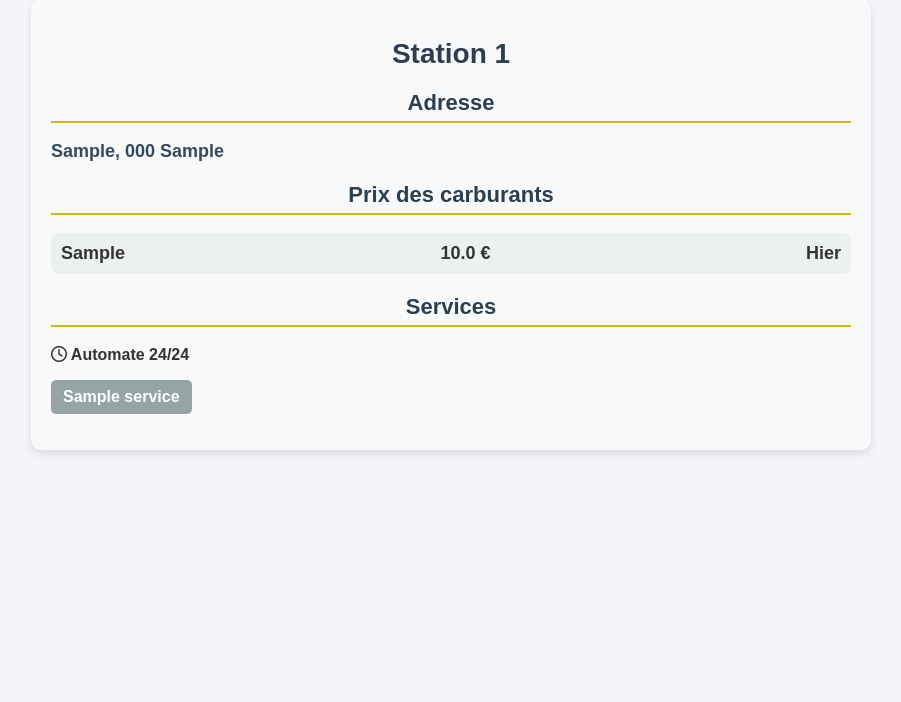
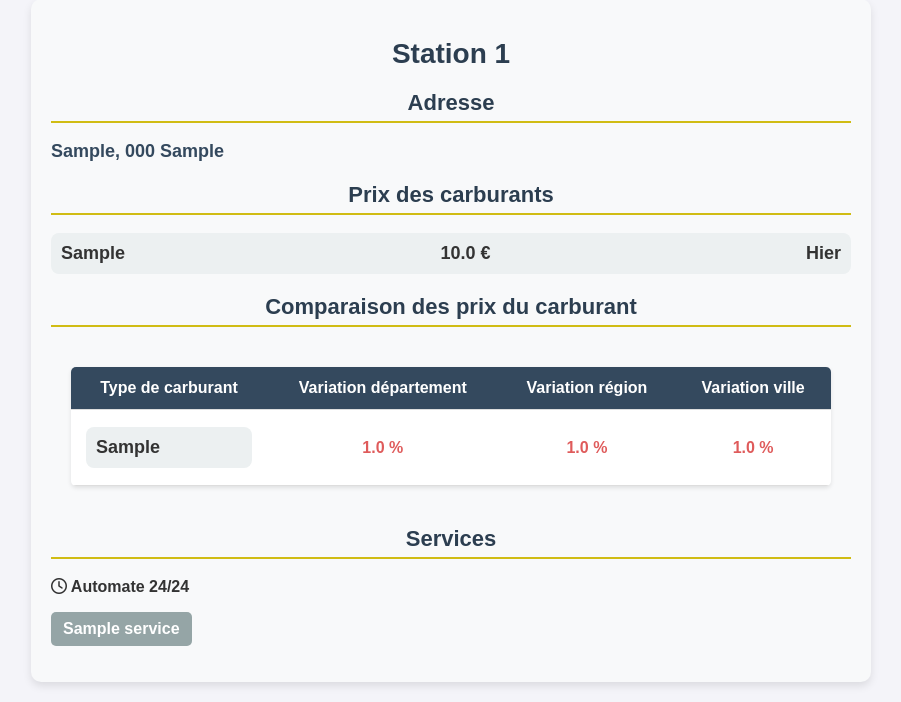
Before and after one commit to Robinho67200/carburant_monitoring, a Django app: template src/main_app/templates/station.html in a window 1280 px wide. Shown: the part 117-819 px from the top of the page, without its empty margins (189-1090 px from the left). Before the commit the page ends 571 px from the top, so only its background shows below. Run offline with Django 5.2, Linux system fonts and the light colour scheme; tables that the repository leaves empty hold one stand-in row (values such as "Sample post"); the template is opened without the code that fills it: values that come from a table or form of the project are taken from there, most other values are stand-ins (such as "Sample title", 1, 10 or a date in 2020); data that the repository does not hold is empty; some libraries are stand-ins or nearby versions.

Commit message:
Modification of the station.html, station.css, models.py files, and the last_reading_by_station_and_fuel.sql dbt file. - Objective: Add a table showing the percentage difference between the station price and the average price for the department, region, and city.

```diff
--- a/src/main_app/models.py
+++ b/src/main_app/models.py
@@ -154,6 +154,9 @@ class LastReadingStationFuel(models.Model):
     prix = models.FloatField(null=True)
     dat_maj = models.DateTimeField(null=True)
     days_difference = models.IntegerField()
+    pourcentage_variation_department = models.FloatField()
+    pourcentage_variation_region = models.FloatField()
+    pourcentage_variation_city = models.FloatField()
 
     class Meta:
         managed = False
--- a/src/main_app/templates/station.html
+++ b/src/main_app/templates/station.html
@@ -34,6 +34,62 @@
         {% endfor %}
     </ul>
 
+    {% if carburants %}
+        <h2>Comparaison des prix du carburant</h2>
+            <div class="comparaison-geographique">
+                <table>
+                <thead>
+                    <tr>
+                        <th>Type de carburant</th>
+                        <th>Variation département</th>
+                        <th>Variation région</th>
+                        <th>Variation ville</th>
+                    </tr>
+                </thead>
+                <tbody>
+                    {% for carburant in carburants %}
+                        <tr>
+                            <td>
+                                <p class="type_carburant" id="{% if carburant.type_carburant == 'Diesel' %}Diesel{% elif carburant.type_carburant == 'SP95' %}SP95{% elif carburant.type_carburant == 'SP98' %}SP98{% elif carburant.type_carburant == 'E10' %}E10{% elif carburant.type_carburant == 'E85' %}E85{% elif carburant.type_carburant == 'GPL' %}GPL{% endif %}">
+                                    {{ carburant.type_carburant }}
+                                </p>
+                            </td>
+
+                            <td>
+                                <p class="{% if carburant.pourcentage_variation_department < 0 %}negatif{% elif carburant.pourcentage_variation_department > 0 %}positif{% else %}neutre{% endif %}">
+                                    {{ carburant.pourcentage_variation_department }} %
+                                </p>
+                            </td>
+
+                            <td>
+                                <p class="{% if carburant.pourcentage_variation_region < 0 %}negatif{% elif carburant.pourcentage_variation_region > 0 %}positif{% else %}neutre{% endif %}">
+                                    {{ carburant.pourcentage_variation_region }} %
+                                </p>
+                            </td>
+
+                            <td>
+                                <p class="{% if carburant.pourcentage_variation_city < 0 %}negatif{% elif carburant.pourcentage_variation_city > 0 %}positif{% else %}neutre{% endif %}">
+                                    {{ carburant.pourcentage_variation_city }} %
+                                </p>
+                            </td>
+
+                        </tr>
+                    {% endfor %}
+                </tbody>
+                </table>
+            </div>
+
+    {% endif %}
+
+
+
+
+
+
+
+
+
+
     <h2>Services</h2>
     {% if station.automate_24_24 %}
         <p class="automate"><i class="fa-regular fa-clock"></i> Automate 24/24</p>
@@ -47,4 +103,5 @@
 
 
 
+
 {% endblock %}
--- a/src/static/station.css
+++ b/src/static/station.css
@@ -25,7 +25,7 @@ h2 {
     padding: 0;
 }
 
-.carburant-item {
+.carburant-item, .type_carburant {
     display: flex;
     justify-content: space-between;
     align-items: center;
@@ -36,6 +36,65 @@ h2 {
     font-weight: bold;
     background-color: #ecf0f1;
 }
+
+.positif {
+    font-weight: bold;
+    color: #df5b5b
+}
+
+.negatif {
+    font-weight: bold;
+    color: #0E7100
+}
+
+.neutre {
+    font-weight: bold;
+    color: #4f4f4f
+}
+
+
+
+.comparaison-geographique {
+    margin: 20px 0;
+    overflow-x: auto;
+    padding: 20px;
+}
+
+.comparaison-geographique table {
+    width: 100%;
+    border-collapse: collapse;
+    background-color: #fff;
+    box-shadow: 0 2px 4px rgba(0, 0, 0, 0.1);
+    border-radius: 5px;
+    overflow: hidden;
+}
+
+.comparaison-geographique th, .comparaison-geographique td {
+    padding: 12px 15px;
+    text-align: center;
+    border-bottom: 1px solid #ddd;
+}
+
+.comparaison-geographique th {
+    background-color: #34495e;
+    color: #fff;
+    font-weight: bold;
+    text-align: center;
+}
+
+.comparaison-geographique td a {
+    color: #3498db;
+    text-decoration: none;
+    font-weight: bold;
+}
+
+.comparaison-geographique tr:hover {
+    background-color: #f5f5f5;
+}
+
+
+
+
 
 /* Couleurs pour chaque carburant */
 #Diesel { background-color: #D0BC13; color: white; } /* Bleu */
```
Also changed, not shown: airflow/dbt/dbt_project/models/last_reading_by_station_and_fuel.sql (+63 -3 lines).
